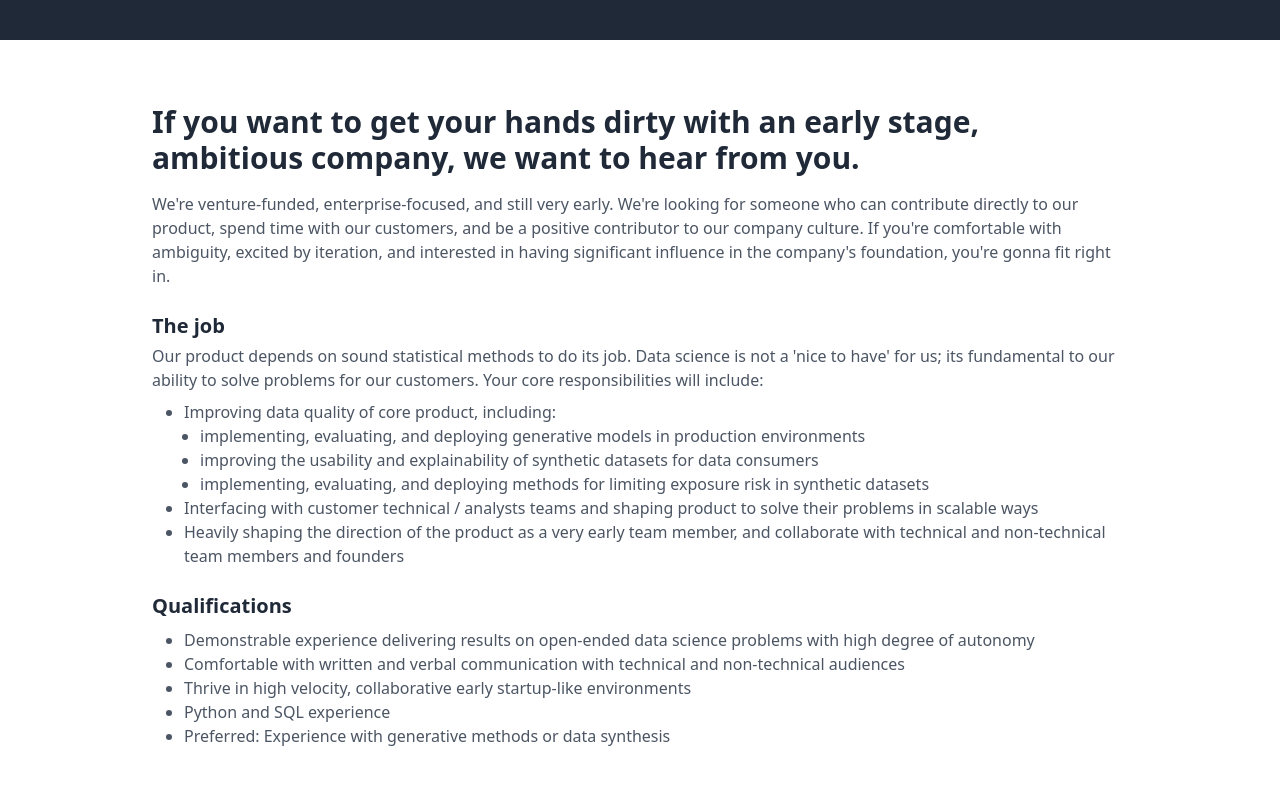
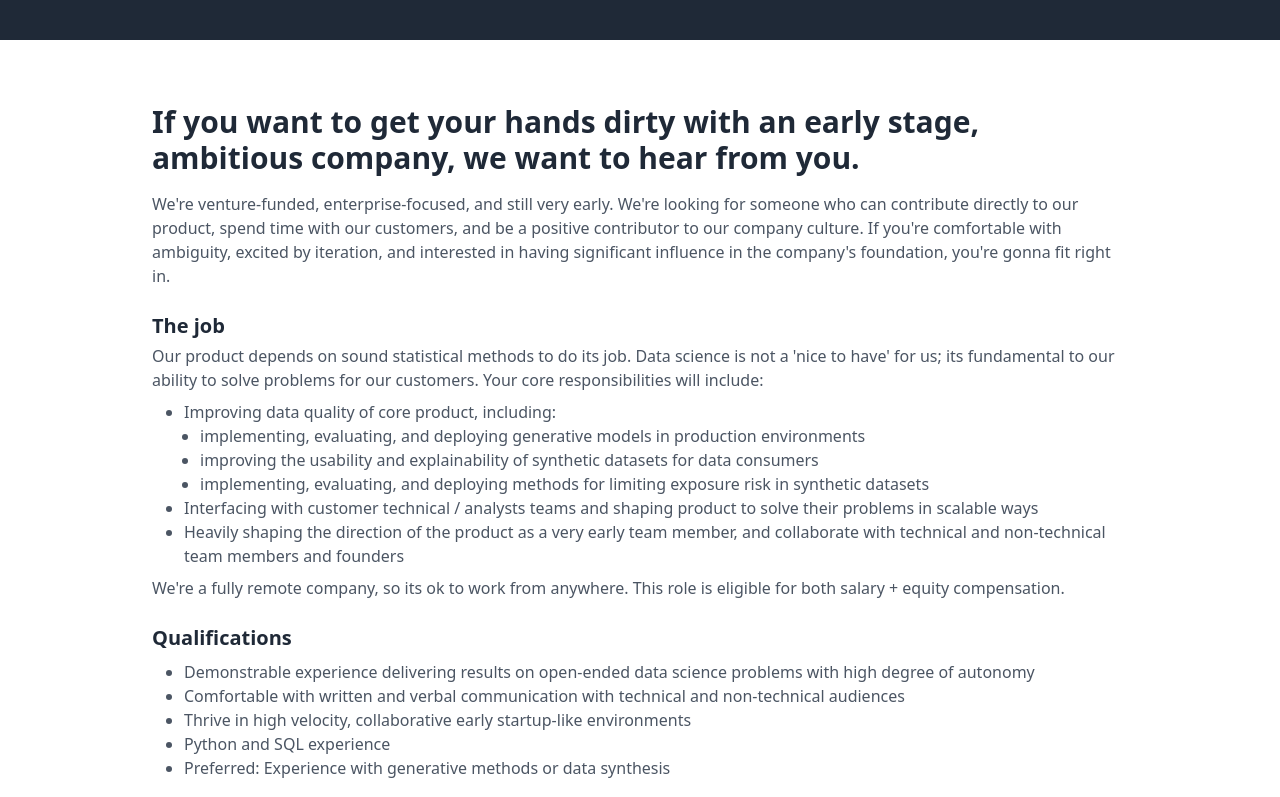
Before and after one commit to anyweez/getsubsalt.com, a plain HTML site: page jobs/data-science/index.html in a window 1280 px wide. Shown: the part 524-1321 px from the top of the page. Drawn offline with nearby package versions, Linux system fonts and the light colour scheme.

Commit message:
adding work from anywhere + equity

```diff
--- a/jobs/data-science/index.html
+++ b/jobs/data-science/index.html
@@ -42,9 +42,10 @@
 
 			<h3 class="text-xl mt-6 font-semibold text-gray-800">The job</h3>
 
-			<p class="text-gray-600 mt-1">Our product depends on sound statistical methods to do its job. Data science is not a 'nice to have' for us; its fundamental to our ability to solve problems for our customers. Your core responsibilities will include:</p>
+            <div class="text-gray-600">
+                <p class="mt-1">Our product depends on sound statistical methods to do its job. Data science is not a 'nice to have' for us; its fundamental to our ability to solve problems for our customers. Your core responsibilities will include:</p>
 
-			<ul class="list-disc pl-8 mt-2 text-gray-600 leading-6">
+                <ul class="list-disc pl-8 my-2 leading-6">
                     <li>
                         <span>Improving data quality of core product, including:</span>
                         <ul class="list-disc pl-4">
@@ -56,6 +57,9 @@
                     <li>Interfacing with customer technical / analysts teams and shaping product to solve their problems in scalable ways</li>
                     <li>Heavily shaping the direction of the product as a very early team member, and collaborate with technical and non-technical team members and founders</li>
                 </ul>
+
+                <p>We're a fully remote company, so its ok to work from anywhere. This role is eligible for both salary + equity compensation.</p>
+            </div>
 
 			<h3 class="text-xl mt-6 font-semibold text-gray-800">Qualifications</h3>
 
```
Lines whose indentation alone changed are shown as unchanged.
